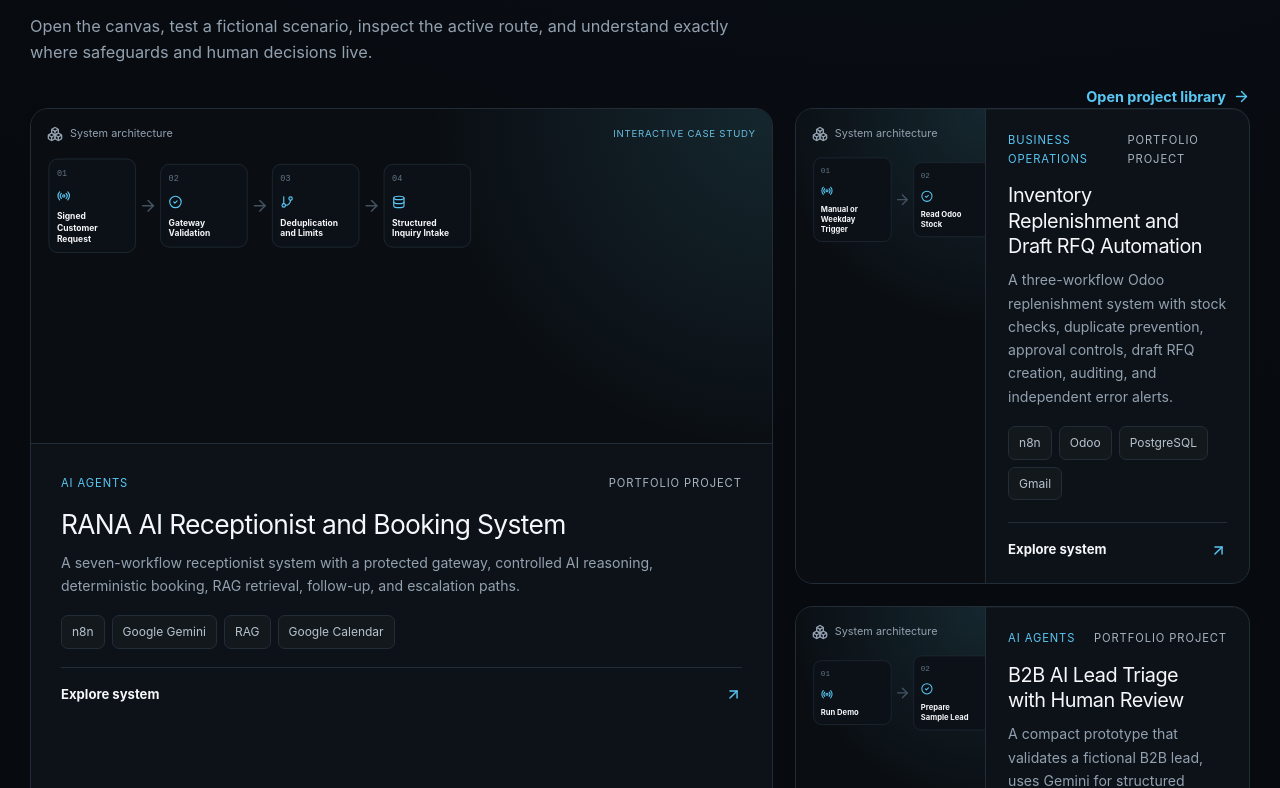
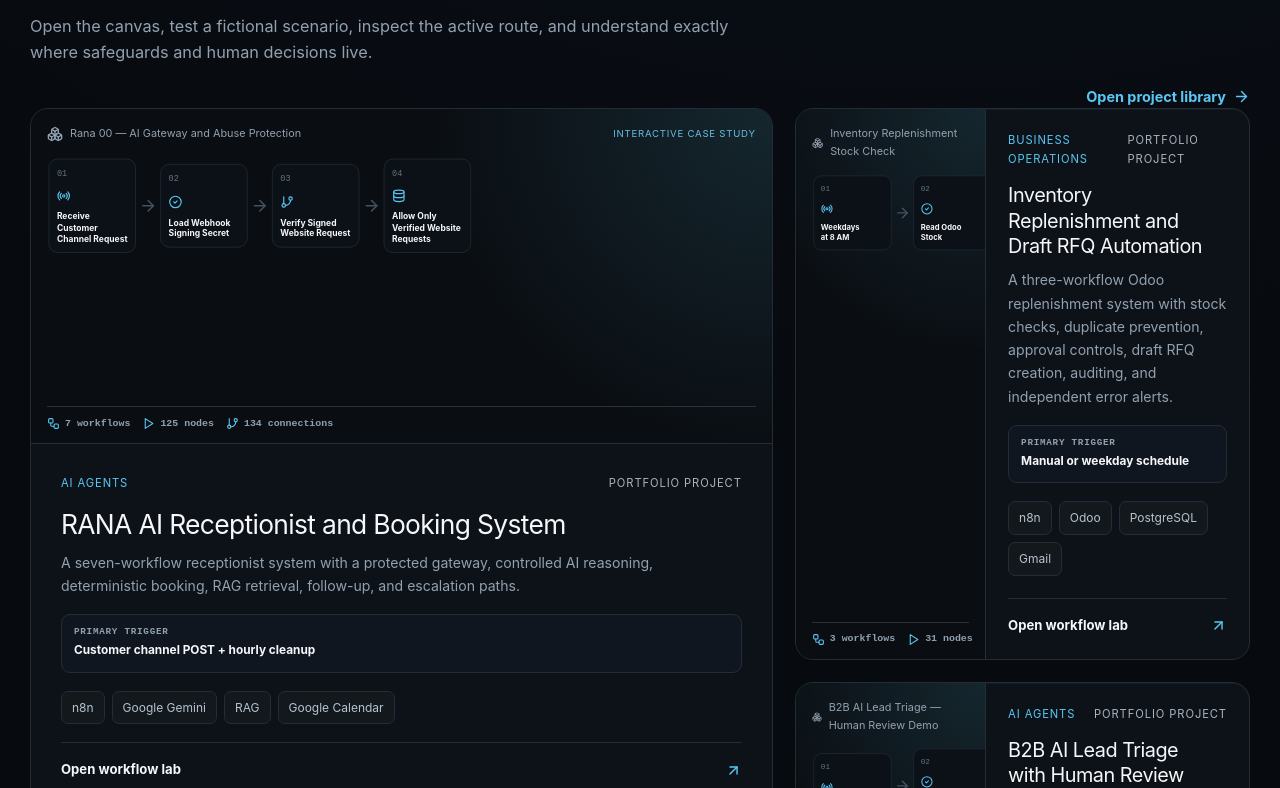
Before and after one commit to amb3r-sui/MARLON-S-PORTFOLIO, a Next.js app: page / in a window 1280 px wide. Shown: the part 1632-2420 px from the top of the page. Built offline with nearby package versions, Linux system fonts and the light colour scheme; no server answers.

Commit message:
Rebuild project lab with audited workflow details

```diff
--- a/app/globals.css
+++ b/app/globals.css
@@ -127,20 +127,28 @@ h1,h2,h3,p { margin-top:0; }
 .section-top { display:flex; align-items:end; justify-content:space-between; gap:30px; }
 .text-link { display:inline-flex; align-items:center; gap:7px; color:var(--cyan); font-weight:700; font-size:.9rem; white-space:nowrap; }
 .project-grid { display:grid; grid-template-columns:repeat(3,1fr); gap:22px; }
+.project-card-shell { display:block; min-width:0; color:inherit; border-radius:18px; }
+.project-card-shell:focus-visible { outline:2px solid var(--cyan); outline-offset:5px; }
 .project-card { position:relative; border:1px solid var(--line); border-radius:18px; overflow:hidden; background:var(--surface); box-shadow:inset 0 1px color-mix(in srgb,var(--text) 4%,transparent); transition:.28s cubic-bezier(.22,1,.36,1); }
-.project-card:hover { transform:translateY(-7px); border-color:var(--line-strong); box-shadow:var(--shadow); }
-.project-visual { padding:16px; height:215px; overflow:hidden; background:radial-gradient(circle at top right,rgba(99,217,242,.12),transparent 42%),#0a0e13; border-bottom:1px solid var(--line); }
+.project-card-shell:hover .project-card { transform:translateY(-7px); border-color:var(--line-strong); box-shadow:var(--shadow); }
+.project-visual { position:relative; padding:16px; height:238px; overflow:hidden; background:radial-gradient(circle at top right,rgba(99,217,242,.12),transparent 42%),#0a0e13; border-bottom:1px solid var(--line); }
 .project-visual .workflow { transform:scale(.76); transform-origin:left top; width:132%; margin-top:5px; overflow:visible; }
 .visual-label { display:flex; align-items:center; justify-content:space-between; gap:7px; color:var(--muted); font-size:.68rem; }
 .visual-label span { display:flex; align-items:center; gap:7px; }
 .visual-label small { color:color-mix(in srgb,var(--cyan) 75%,var(--muted)); font-size:.6rem; text-transform:uppercase; letter-spacing:.08em; }
+.workflow-card-facts { position:absolute; inset:auto 16px 13px; display:flex; align-items:center; gap:12px; padding-top:10px; border-top:1px solid #26323c; color:#8fa0ae; font:600 .62rem/1.2 monospace; }
+.workflow-card-facts span { display:inline-flex; align-items:center; gap:5px; white-space:nowrap; }
+.workflow-card-facts svg { color:var(--cyan); }
 .project-card-body { padding:22px; }
 .card-meta { display:flex; justify-content:space-between; gap:10px; color:var(--cyan); font-size:.7rem; text-transform:uppercase; letter-spacing:.08em; }
 .status-dot { color:#a8b4bf; }
 .project-card h3 { font-size:1.24rem; line-height:1.28; letter-spacing:-.025em; margin:15px 0 9px; }
+.project-trigger { margin-top:17px; display:grid; gap:4px; padding:11px 12px; border:1px solid var(--line); border-radius:9px; background:color-mix(in srgb,var(--surface-2) 68%,transparent); }
+.project-trigger span { color:var(--muted); font:600 .58rem monospace; text-transform:uppercase; letter-spacing:.08em; }
+.project-trigger strong { font-size:.74rem; font-weight:700; }
 .project-card-link { margin-top:4px; display:flex; align-items:center; justify-content:space-between; padding-top:16px; border-top:1px solid var(--line); color:var(--text); font-size:.82rem; font-weight:750; }
 .project-card-link svg { color:var(--cyan); transition:transform .2s ease; }
-.project-card:hover .project-card-link svg { transform:translate(3px,-3px); }
+.project-card-shell:hover .project-card-link svg { transform:translate(3px,-3px); }
 .project-card p,.mini-card p,.process-card p,.skill-card p { color:var(--muted); font-size:.88rem; }
 .tag-row { display:flex; flex-wrap:wrap; gap:7px; margin:18px 0; }
 .service-preview-grid { display:grid; grid-template-columns:repeat(3,1fr); gap:18px; }
@@ -182,6 +190,13 @@ h1,h2,h3,p { margin-top:0; }
 .page-hero>.container:first-child { max-width:900px; margin-left:max(20px,calc((100% - var(--max))/2)); }
 .page-hero h1,.case-hero h1 { font-size:clamp(2.8rem,6vw,5.7rem); line-height:.98; letter-spacing:-.06em; margin:16px 0 24px; }
 .page-hero>.container:first-child>p,.case-hero .container>p { max-width:760px; color:color-mix(in srgb,var(--text) 68%,var(--muted)); font-size:1.08rem; }
+.project-lab-page>.container:first-child { max-width:var(--max); margin-inline:auto; }
+.project-lab-page>.container:first-child>p { max-width:830px; }
+.project-lab-status { margin-top:42px; display:grid; grid-template-columns:repeat(4,1fr); overflow:hidden; border:1px solid var(--line-strong); border-radius:14px; background:color-mix(in srgb,var(--surface) 84%,transparent); }
+.project-lab-status>div { min-height:94px; display:flex; flex-direction:column; justify-content:center; gap:3px; padding:18px 22px; border-right:1px solid var(--line); }
+.project-lab-status>div:last-child { border-right:0; }
+.project-lab-status strong { color:var(--text); font-size:1.28rem; }
+.project-lab-status span { color:var(--muted); font:600 .64rem monospace; text-transform:uppercase; letter-spacing:.06em; }
 .page-content { padding:72px 0 110px; }
 .filter-bar { display:flex; flex-wrap:wrap; gap:8px; margin-bottom:34px; }
 .filter-bar button { background:var(--surface); color:var(--muted); border:1px solid var(--line); border-radius:999px; padding:9px 14px; cursor:pointer; }
@@ -504,15 +519,15 @@ select option { background:#0a0f14; }
 
 .systems-section { padding-top:126px; }
 .project-bento { grid-template-columns:minmax(0,1.24fr) minmax(330px,.76fr); align-items:stretch; }
-.project-bento .project-card:first-child { grid-row:span 2; }
-.project-bento .project-card:first-child .project-visual { height:335px; }
-.project-bento .project-card:first-child .project-card-body { padding:30px; }
-.project-bento .project-card:first-child h3 { font-size:1.65rem; }
-.project-bento .project-card:not(:first-child) { display:grid; grid-template-columns:42% 58%; min-height:350px; }
-.project-bento .project-card:not(:first-child) .project-visual { height:100%; border-right:1px solid var(--line); border-bottom:0; }
-.project-bento .project-card:not(:first-child) .project-visual .workflow { transform:scale(.68); width:225%; }
-.project-bento .project-card:not(:first-child) .visual-label small { display:none; }
-.project-bento .project-card:not(:first-child) .project-card-body { display:flex; flex-direction:column; justify-content:center; }
+.project-bento .project-card-shell:first-child { grid-row:span 2; }
+.project-bento .project-card-shell:first-child .project-visual { height:335px; }
+.project-bento .project-card-shell:first-child .project-card-body { padding:30px; }
+.project-bento .project-card-shell:first-child h3 { font-size:1.65rem; }
+.project-bento .project-card-shell:not(:first-child) .project-card { display:grid; grid-template-columns:42% 58%; min-height:350px; }
+.project-bento .project-card-shell:not(:first-child) .project-visual { height:100%; border-right:1px solid var(--line); border-bottom:0; }
+.project-bento .project-card-shell:not(:first-child) .project-visual .workflow { transform:scale(.68); width:225%; }
+.project-bento .project-card-shell:not(:first-child) .visual-label small { display:none; }
+.project-bento .project-card-shell:not(:first-child) .project-card-body { display:flex; flex-direction:column; justify-content:center; }
 .service-bento { grid-template-columns:repeat(4,1fr); }
 .service-bento .mini-card:nth-child(1),.service-bento .mini-card:nth-child(6) { grid-column:span 2; }
 .service-bento .mini-card:nth-child(1),.service-bento .mini-card:nth-child(6) { background:radial-gradient(circle at 100% 0,color-mix(in srgb,var(--cyan) 12%,transparent),transparent 45%),linear-gradient(150deg,var(--surface),color-mix(in srgb,var(--surface-2) 54%,var(--surface))); }
@@ -576,8 +591,8 @@ select option { background:#0a0f14; }
   .deck-footer { grid-template-columns:repeat(3,1fr); }
   .deck-footer p { grid-column:1/-1; justify-self:start; width:100%; padding:12px 18px; border-top:1px solid #26313c; }
   .project-bento { grid-template-columns:1fr; }
-  .project-bento .project-card:first-child { grid-row:auto; }
-  .project-bento .project-card:not(:first-child) { grid-template-columns:42% 58%; }
+  .project-bento .project-card-shell:first-child { grid-row:auto; }
+  .project-bento .project-card-shell:not(:first-child) .project-card { grid-template-columns:42% 58%; }
   .service-bento { grid-template-columns:repeat(2,1fr); }
 }
 @media (max-width:760px) {
@@ -604,9 +619,12 @@ select option { background:#0a0f14; }
   .deck-footer { grid-template-columns:1fr 1fr; }
   .deck-footer>div { min-height:68px; }
   .deck-footer>div:nth-child(3) { grid-column:1/-1; border-top:1px solid #26313c; }
-  .project-bento .project-card:first-child .project-visual { height:230px; }
-  .project-bento .project-card:not(:first-child) { display:block; min-height:0; }
-  .project-bento .project-card:not(:first-child) .project-visual { height:200px; border-right:0; border-bottom:1px solid var(--line); }
+  .project-bento .project-card-shell:first-child .project-visual { height:230px; }
+  .project-bento .project-card-shell:not(:first-child) .project-card { display:block; min-height:0; }
+  .project-bento .project-card-shell:not(:first-child) .project-visual { height:220px; border-right:0; border-bottom:1px solid var(--line); }
+  .project-lab-status { grid-template-columns:1fr 1fr; }
+  .project-lab-status>div:nth-child(2) { border-right:0; }
+  .project-lab-status>div:nth-child(-n+2) { border-bottom:1px solid var(--line); }
   .service-bento { grid-template-columns:1fr; }
   .service-bento .mini-card:nth-child(1),.service-bento .mini-card:nth-child(6) { grid-column:auto; }
 }
--- a/app/projects/page.tsx
+++ b/app/projects/page.tsx
@@ -1,4 +1,24 @@
 import type { Metadata } from "next";
 import { ProjectFilters } from "@/components/projects/ProjectFilters";
+import { workflowsByProject } from "@/data/workflows";
 export const metadata: Metadata = { title: "Automation Projects", description: "Explore AI agents, n8n workflows, CRM automation, API integrations, and data automation case studies." };
-export default function ProjectsPage() { return <section className="page-hero"><div className="container"><span className="eyebrow">Project library</span><h1>Systems designed to make operations more reliable.</h1><p>Every case study explains the business problem, workflow logic, safeguards, and expected operational impact—without invented results.</p></div><div className="container page-content"><ProjectFilters /></div></section>; }
+export default function ProjectsPage() {
+  const workflows = Object.values(workflowsByProject).flat();
+  const nodeCount = workflows.reduce((total, workflow) => total + workflow.nodes.length, 0);
+  const connectionCount = workflows.reduce((total, workflow) => total + workflow.edges.length, 0);
+
+  return <section className="page-hero project-lab-page">
+    <div className="container">
+      <span className="eyebrow">Interactive automation portfolio</span>
+      <h1>Enter the Project Lab.</h1>
+      <p>Explore sanitized reconstructions of the actual portfolio workflows. Every card below uses the documented workflow names, triggers, nodes, connections, and tools—then opens a safe sample-data demonstration.</p>
+      <div className="project-lab-status" aria-label="Project lab coverage">
+        <div><strong>3</strong><span>Documented systems</span></div>
+        <div><strong>{workflows.length}</strong><span>Sanitized workflows</span></div>
+        <div><strong>{nodeCount}</strong><span>Modeled nodes</span></div>
+        <div><strong>{connectionCount}</strong><span>Mapped connections</span></div>
+      </div>
+    </div>
+    <div className="container page-content"><ProjectFilters /></div>
+  </section>;
+}
--- a/src/components/projects/ProjectCard.tsx
+++ b/src/components/projects/ProjectCard.tsx
@@ -1,18 +1,41 @@
 import Link from "next/link";
-import { ArrowUpRight, Boxes } from "lucide-react";
+import { ArrowUpRight, Boxes, GitBranch, Play, Workflow } from "lucide-react";
 import type { Project } from "@/types";
 import { WorkflowDiagram } from "./WorkflowDiagram";
+import { workflowsByProject } from "@/data/workflows";
 
 export function ProjectCard({ project }: { project: Project }) {
+  const workflows = workflowsByProject[project.slug] ?? [];
+  const primaryWorkflow = workflows[0];
+  const nodeCount = workflows.reduce((total, workflow) => total + workflow.nodes.length, 0);
+  const connectionCount = workflows.reduce((total, workflow) => total + workflow.edges.length, 0);
+  const previewSteps = primaryWorkflow
+    ? (primaryWorkflow.paths.success ?? primaryWorkflow.nodes.map((node) => node.id))
+        .map((id) => primaryWorkflow.nodes.find((node) => node.id === id)?.label)
+        .filter((label): label is string => Boolean(label))
+        .slice(0, 4)
+    : project.workflow.slice(0, 4);
+
   return (
+    <Link href={`/projects/${project.slug}`} className="project-card-shell" aria-label={`Explore ${project.title}`}>
       <article className="project-card">
-      <div className="project-visual"><div className="visual-label"><span><Boxes size={16} /> System architecture</span><small>Interactive case study</small></div><WorkflowDiagram steps={project.workflow.slice(0, 4)} compact /></div>
+        <div className="project-visual">
+          <div className="visual-label"><span><Boxes size={16} /> {primaryWorkflow?.name ?? "System architecture"}</span><small>Interactive case study</small></div>
+          <WorkflowDiagram steps={previewSteps} compact />
+          <div className="workflow-card-facts" aria-label="Audited workflow structure">
+            <span><Workflow size={13} />{workflows.length} {workflows.length === 1 ? "workflow" : "workflows"}</span>
+            <span><Play size={13} />{nodeCount} nodes</span>
+            <span><GitBranch size={13} />{connectionCount} connections</span>
+          </div>
+        </div>
         <div className="project-card-body">
           <div className="card-meta"><span>{project.category}</span><span className="status-dot">{project.status}</span></div>
           <h3>{project.title}</h3><p>{project.summary}</p>
+          {primaryWorkflow && <div className="project-trigger"><span>Primary trigger</span><strong>{primaryWorkflow.trigger}</strong></div>}
           <div className="tag-row">{project.tools.slice(0, 4).map((tool) => <span className="tag" key={tool}>{tool}</span>)}</div>
-        <Link href={`/projects/${project.slug}`} className="project-card-link">Explore system <ArrowUpRight size={17} /></Link>
+          <span className="project-card-link">Open workflow lab <ArrowUpRight size={17} /></span>
         </div>
       </article>
+    </Link>
   );
 }
```
Also changed, not shown: 1 other file (tests, documents, lock files or other folders). Lines whose indentation alone changed are shown as unchanged.
